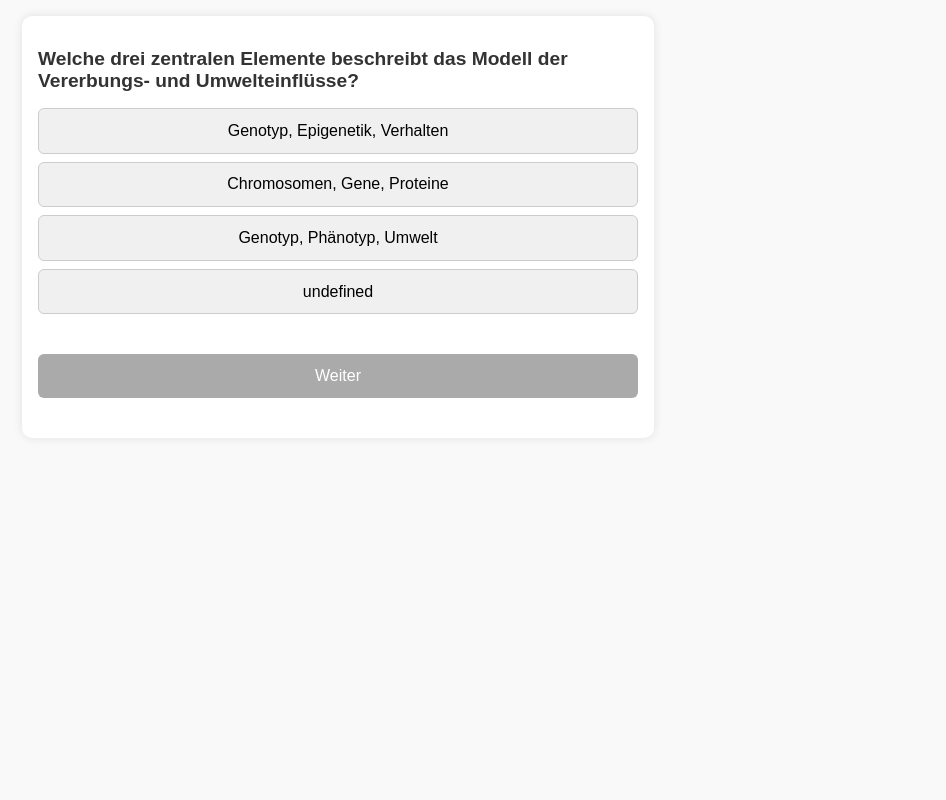
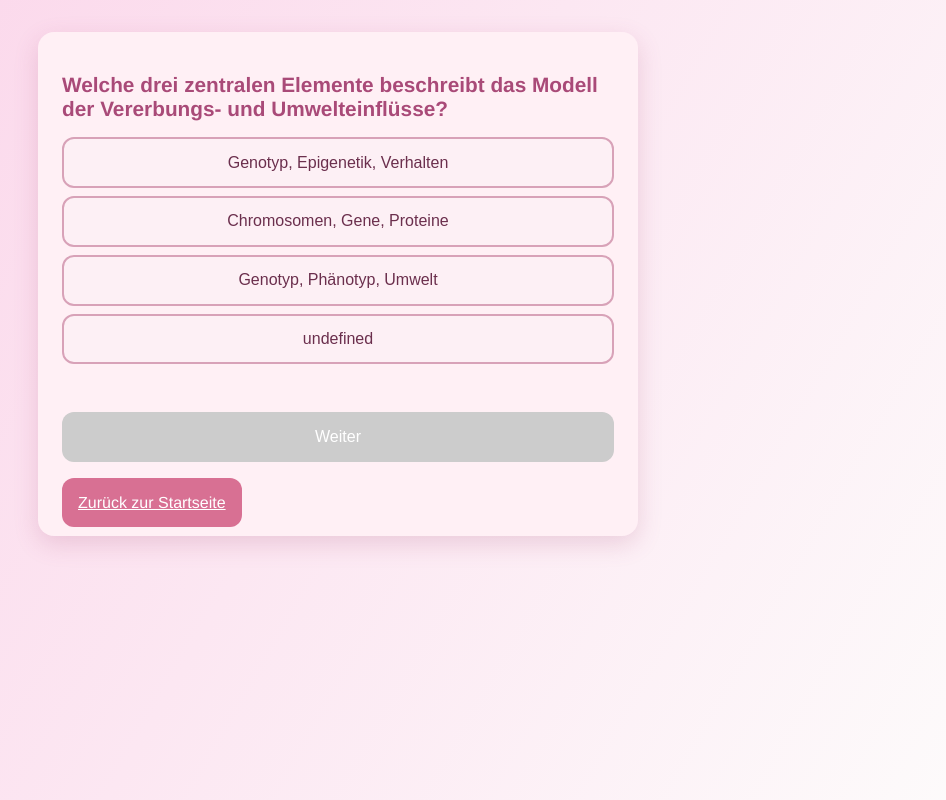
Before and after one commit to ans85-cmd/Quiz2, a plain HTML site: page Entwicklung_3.html in a window 1280 px wide. Shown: the whole page, without its empty margins (302-1248 px from the left). Drawn offline with Linux system fonts and the light colour scheme.

Commit message:
Refactor HTML and CSS for quiz interface
Updated styles and structure for improved aesthetics and functionality.

```diff
--- a/Entwicklung_3.html
+++ b/Entwicklung_3.html
@@ -3,28 +3,84 @@
 <head>
   <meta charset="UTF-8">
   <meta name="viewport" content="width=device-width, initial-scale=1.0">
-  <title>Jenny´s Entwicklungspsychologie Quiz</title>
+  <title>Jenny's Entwicklungspsychologie Quiz</title>
+  <link rel="icon" href="images/favicon.svg" type="image/svg+xml">
+
   <style>
+    *, *::before, *::after {
+      box-sizing: border-box;
+    }
+
     body {
-      font-family: Arial, sans-serif;
       margin: 0;
-      padding: 1rem;
-      background: #f9f9f9;
-      color: #333;
+      font-family: "Helvetica Neue", Arial, sans-serif;
+      background: linear-gradient(120deg, #fbd3e9, #fdfbfb);
+      color: #6b2f4d;
+      display: flex;
+      flex-direction: column;
+      align-items: center;
+      min-height: 100vh;
+      padding: 2rem 1rem 3rem;
+      animation: fadeIn 1.5s ease forwards;
+      -webkit-font-smoothing: antialiased;
+      -moz-osx-font-smoothing: grayscale;
+      overflow-x: hidden;
+    }
+
+    @keyframes fadeIn {
+      0% { opacity: 0; transform: translateY(20px); }
+      100% { opacity: 1; transform: translateY(0); }
+    }
+
+    .bubble-container {
+      position: fixed;
+      top: 0; left: 0;
+      width: 100%; height: 100%;
+      overflow: hidden;
+      z-index: 0;
+      pointer-events: none;
+    }
+
+    .bubble {
+      position: absolute;
+      bottom: -150px;
+      width: 40px;
+      height: 40px;
+      background: rgba(255,182,193,0.4);
+      border-radius: 50%;
+      animation: floatUp 20s infinite ease-in;
+    }
+
+    .bubble:nth-child(2) { left: 20%; width: 30px; height: 30px; animation-duration: 18s; background: rgba(255,192,203,0.35); }
+    .bubble:nth-child(3) { left: 40%; width: 50px; height: 50px; animation-duration: 22s; background: rgba(255,228,225,0.3); }
+    .bubble:nth-child(4) { left: 60%; width: 25px; height: 25px; animation-duration: 19s; background: rgba(255,105,180,0.3); }
+    .bubble:nth-child(5) { left: 80%; width: 45px; height: 45px; animation-duration: 21s; background: rgba(255,160,190,0.3); }
+
+    @keyframes floatUp {
+      0% { transform: translateY(0) scale(1); opacity: 0; }
+      10% { opacity: 0.6; }
+      100% { transform: translateY(-110vh) scale(1.2); opacity: 0; }
+    }
+
+    body > *:not(.bubble-container) {
+      position: relative;
+      z-index: 1;
     }
 
     .quiz-container {
       max-width: 600px;
-      margin: 0 auto;
-      background: white;
-      padding: 1rem;
-      border-radius: 10px;
-      box-shadow: 0 0 10px rgba(0,0,0,0.1);
+      width: 100%;
+      background: #fff0f5;
+      padding: 1.5rem;
+      border-radius: 16px;
+      box-shadow: 0 8px 25px rgba(169, 74, 120, 0.2);
+      text-align: left;
     }
 
     h2 {
-      font-size: 1.2rem;
+      font-size: 1.3rem;
       margin-bottom: 1rem;
+      color: #a94a78;
     }
 
     .question {
@@ -35,59 +91,92 @@
       display: block;
       width: 100%;
       margin: 0.5rem 0;
-      padding: 0.8rem;
+      padding: 0.9rem;
       font-size: 1rem;
-      border: 1px solid #ccc;
-      border-radius: 6px;
-      background-color: #f0f0f0;
+      border: 2px solid #d8a2b8;
+      border-radius: 12px;
+      background-color: #fdf0f5;
+      color: #6b2f4d;
       cursor: pointer;
+      transition: all 0.3s ease;
+    }
+
+    .answers button:hover {
+      background-color: #ffe4ec;
     }
 
     .answers button.correct {
       background-color: #c8e6c9;
+      border-color: #81c784;
     }
 
     .answers button.wrong {
       background-color: #ffcdd2;
+      border-color: #e57373;
     }
 
-    .next-btn {
-      margin-top: 1rem;
-      padding: 0.8rem;
+    .next-btn,
+    .return-btn {
+      margin-top: 1.5rem;
+      padding: 1rem;
       width: 100%;
       font-size: 1rem;
-      background-color: #007BFF;
+      background-color: #a94a78;
       color: white;
       border: none;
-      border-radius: 6px;
+      border-radius: 12px;
       cursor: pointer;
+      transition: background-color 0.3s ease, transform 0.2s ease;
     }
 
     .next-btn:disabled {
-      background-color: #aaa;
+      background-color: #ccc;
+      cursor: not-allowed;
+    }
+
+    .return-btn {
+      margin-top: 2rem;
+      background-color: #d87093;
+    }
+
+    .return-btn:hover,
+    .next-btn:hover {
+      background-color: #902f5c;
+      transform: scale(0.98);
     }
 
     .result {
       font-weight: bold;
       font-size: 1.2rem;
-      margin-top: 1.5rem;
+      margin-top: 2rem;
+      color: #a94a78;
     }
 
     .explanation {
       margin-top: 1rem;
-      padding: 0.8rem;
+      padding: 0.9rem;
       background-color: #eef;
       border-left: 4px solid #00f;
-      border-radius: 5px;
+      border-radius: 8px;
     }
   </style>
 </head>
 <body>
 
+<!-- 🌸 Hintergrundanimation -->
+<div class="bubble-container" aria-hidden="true">
+  <span class="bubble"></span>
+  <span class="bubble"></span>
+  <span class="bubble"></span>
+  <span class="bubble"></span>
+  <span class="bubble"></span>
+</div>
+
 <div class="quiz-container">
   <div id="quiz"></div>
   <button id="next-btn" class="next-btn" disabled>Weiter</button>
   <div id="result" class="result"></div>
+  <a href="index.html" class="return-btn">Zurück zur Startseite</a>
 </div>
 
 <!-- Fragen aus externer Datei laden -->
```
